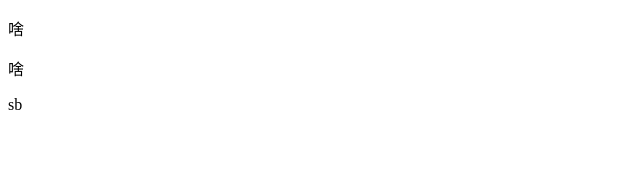
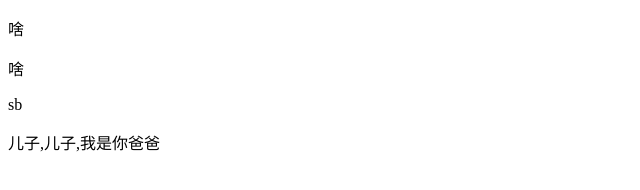
Before and after one commit to guduxunli/H5, a plain HTML site: page index.html in a window 1280 px wide. Shown: the whole page, without its empty margins (0-640 px from the left). Drawn offline with Linux system fonts and the light colour scheme.

Commit message:
儿子,儿子,我是你爸爸

```diff
--- a/index.html
+++ b/index.html
@@ -10,5 +10,6 @@
     <p>啥</p>
     <p>啥</p>
     <p>sb</p>
+    <div>儿子,儿子,我是你爸爸</div>
 </body>
 </html>
```
